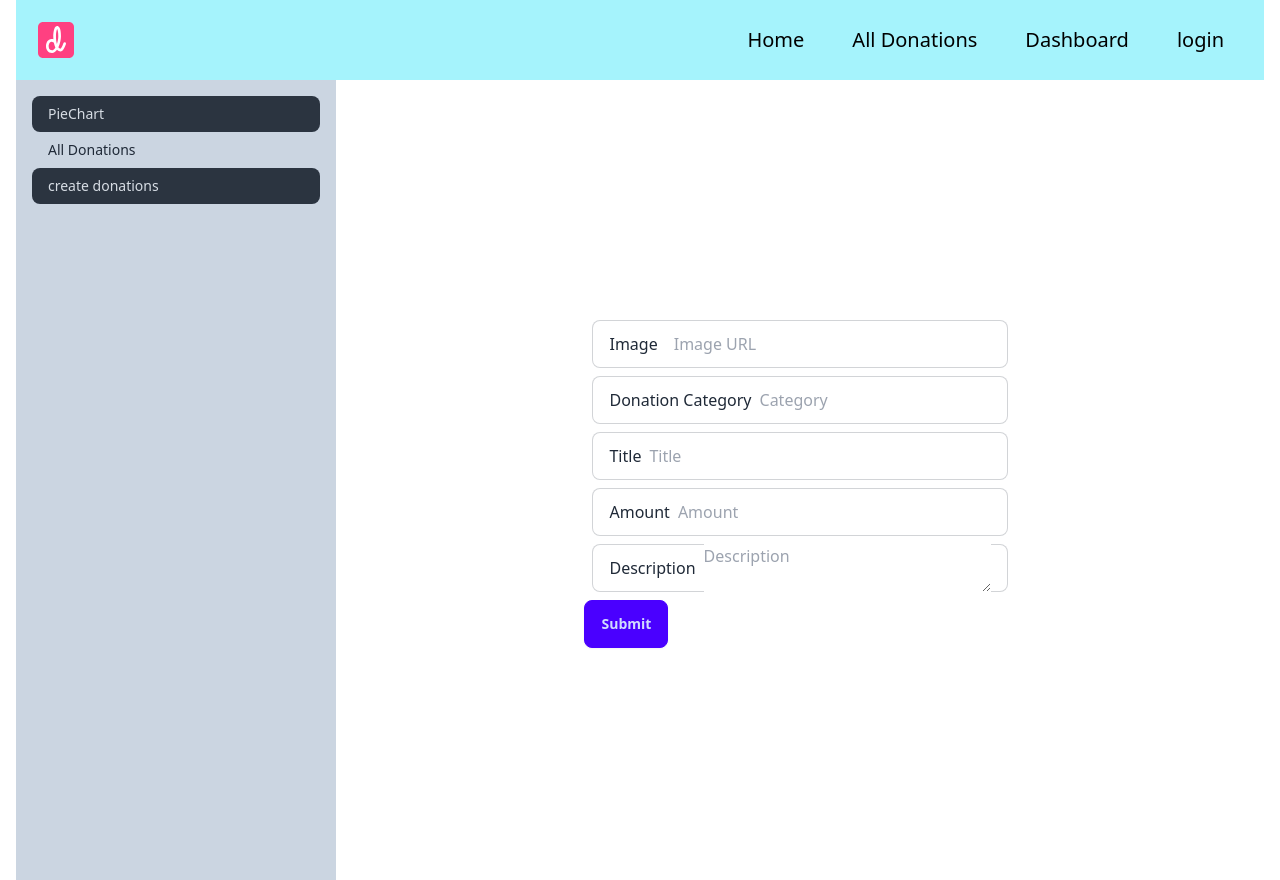
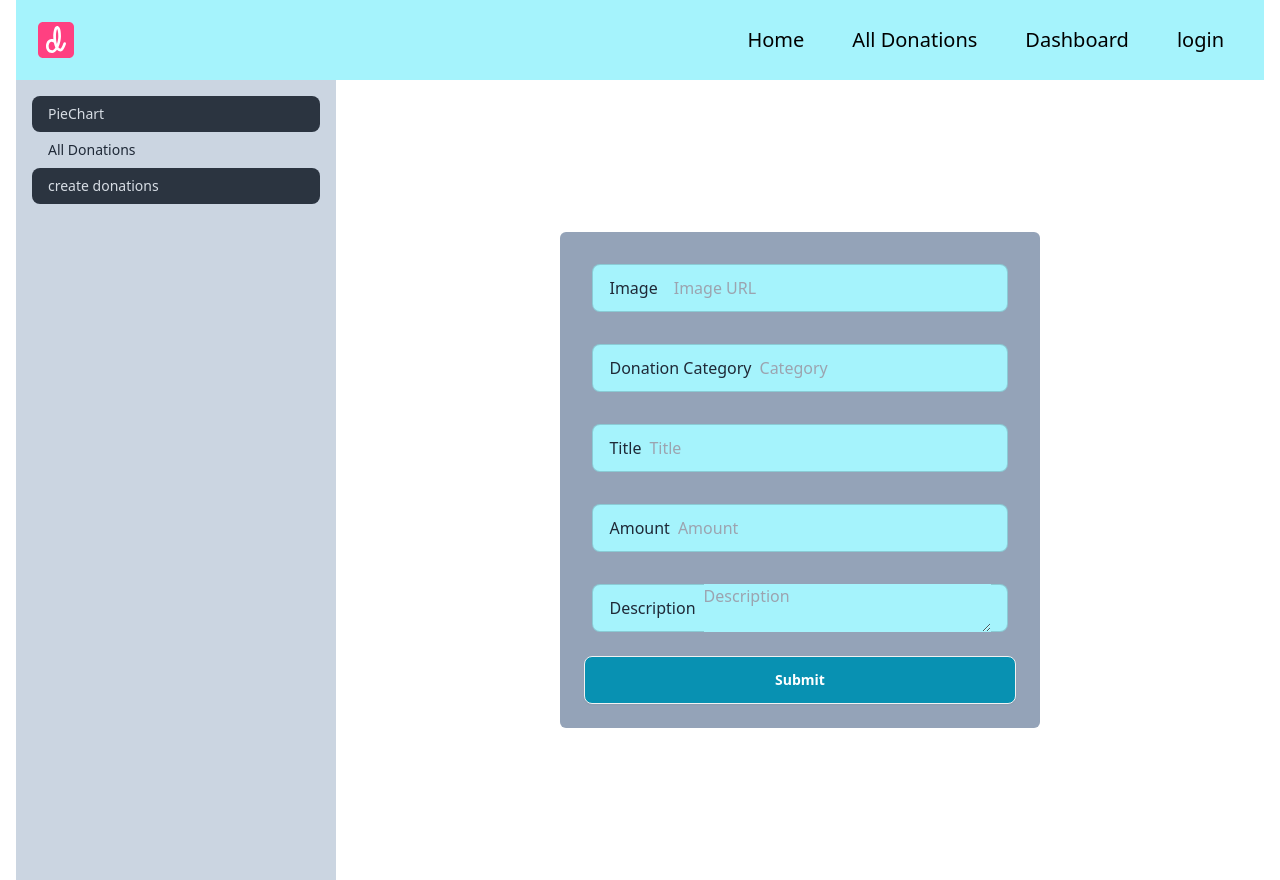
Before and after one commit to sobujhasan1000/L2-assingment-six, a React (Vite) app: page /dashboard/create-donation in a window 1280 px wide. Built offline with nearby package versions, Linux system fonts and the light colour scheme.

Commit message:
udpate button colour add others colour

```diff
--- a/src/layout/home/Gallery.tsx
+++ b/src/layout/home/Gallery.tsx
@@ -22,6 +22,8 @@ const Gallery = () => {
   }, []);
 
   return (
+    <>
+      <h1 className="text-3xl font-bold mt-6 text-center">Our gallery</h1>
       <div className="grid grid-cols-1 sm:grid-cols-2 md:grid-cols-3 lg:grid-cols-3 gap-4 my-6">
         {gallery.map((item, index) => (
           <div
@@ -38,6 +40,7 @@ const Gallery = () => {
           </div>
         ))}
       </div>
+    </>
   );
 };
 
--- a/src/pages/dashboard/CreateDonation.tsx
+++ b/src/pages/dashboard/CreateDonation.tsx
@@ -57,9 +57,12 @@ const CreateDonation = () => {
   };
 
   return (
-    <div>
-      <form onSubmit={handleSubmit}>
-        <label className="input input-bordered flex items-center gap-4 m-2">
+    <div className="text-xl">
+      <form
+        onSubmit={handleSubmit}
+        className="bg-slate-400 p-6 rounded-md h-auto grid gap-4"
+      >
+        <label className="input input-bordered flex items-center gap-4 m-2 bg-cyan-200">
           Image
           <input
             type="text"
@@ -70,7 +73,7 @@ const CreateDonation = () => {
             placeholder="Image URL"
           />
         </label>
-        <label className="input input-bordered flex items-center gap-2 m-2">
+        <label className="input input-bordered flex items-center gap-2 m-2 bg-cyan-200">
           Donation Category
           <input
             type="text"
@@ -82,7 +85,7 @@ const CreateDonation = () => {
           />
         </label>
 
-        <label className="input input-bordered flex items-center gap-2 m-2">
+        <label className="input input-bordered flex items-center gap-2 m-2 bg-cyan-200">
           Title
           <input
             type="text"
@@ -94,7 +97,7 @@ const CreateDonation = () => {
           />
         </label>
 
-        <label className="input input-bordered flex items-center gap-2 m-2">
+        <label className="input input-bordered flex items-center gap-2 m-2 bg-cyan-200">
           Amount
           <input
             type="number"
@@ -106,18 +109,18 @@ const CreateDonation = () => {
           />
         </label>
 
-        <label className="input input-bordered flex items-center gap-2 m-2">
+        <label className="input input-bordered flex items-center gap-2 m-2 bg-cyan-200">
           Description
           <textarea
             name="description"
             value={formData.description}
             onChange={handleChange}
-            className="grow"
+            className="grow bg-cyan-200"
             placeholder="Description"
           ></textarea>
         </label>
 
-        <button type="submit" className="btn btn-primary">
+        <button type="submit" className="btn bg-cyan-600 text-white">
           Submit
         </button>
       </form>
```
Lines whose indentation alone changed are shown as unchanged.
